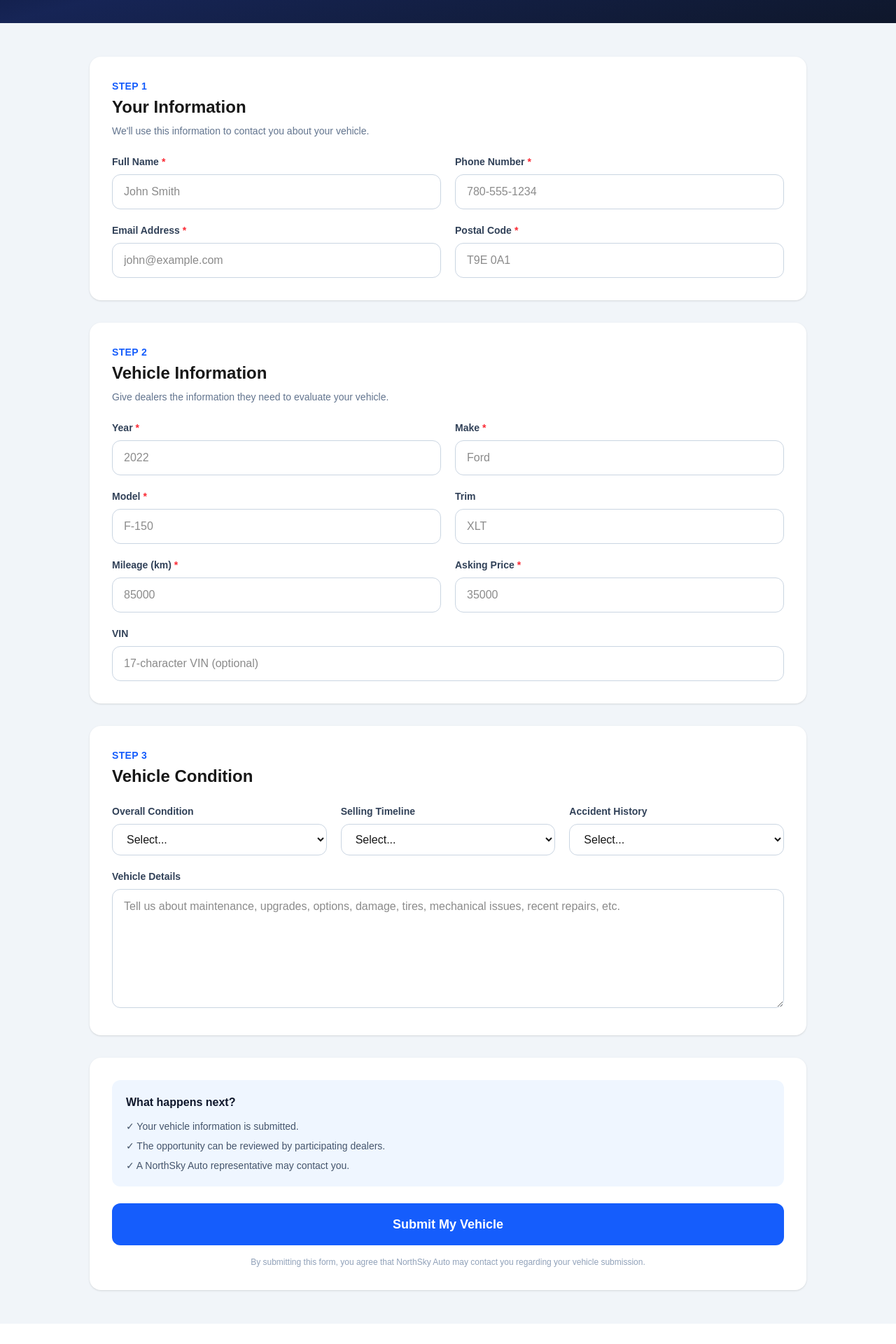
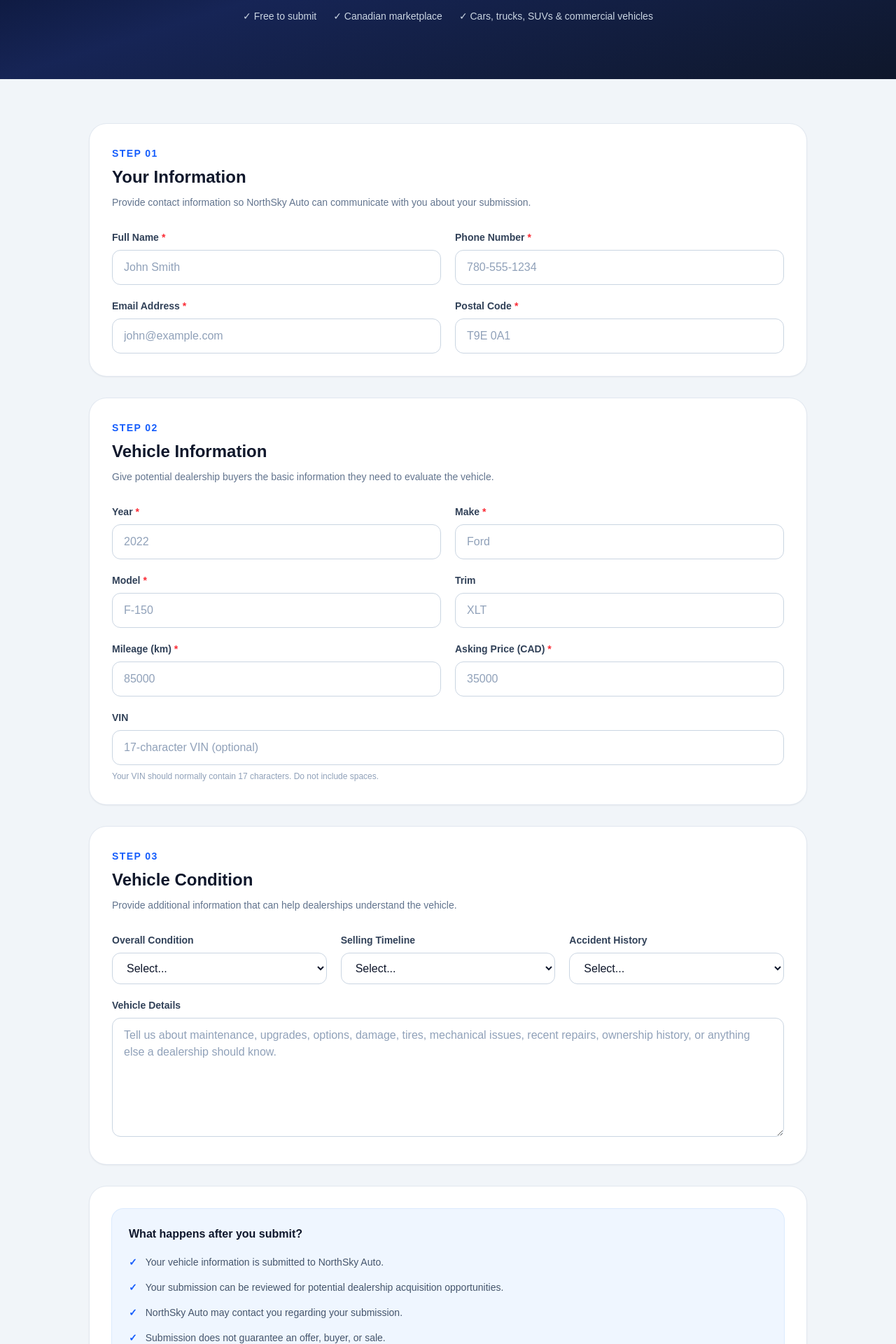
Before and after one commit to Goldylox752/NorthSky-Auto, a Next.js app: page /sell in a window 1280 px wide. Shown: the part 360-2280 px from the top of the page at 70% size. Before the commit the page ends 2251 px from the top, so only its background shows below. Built offline with nearby package versions, Linux system fonts and the light colour scheme.

Commit message:
Update page.jsx

```diff
--- a/app/sell/page.jsx
+++ b/app/sell/page.jsx
@@ -1,4 +1,5 @@
 "use client";
+import Link from "next/link";
 import { useState } from "react";
 const initialForm = {
   name: "",
@@ -17,15 +18,24 @@ const initialForm = {
   description: "",
   asking_price: "",
 };
+export const metadata = {
+  title: "Sell Your Vehicle | NorthSky Auto",
+  description:
+    "Submit your car, truck, SUV, van, or commercial vehicle to NorthSky Auto and create a potential vehicle acquisition opportunity for Canadian dealerships.",
+};
 export default function SellPage() {
   const [form, setForm] = useState(initialForm);
   const [loading, setLoading] = useState(false);
   const [message, setMessage] = useState("");
   const [success, setSuccess] = useState(false);
   function handleChange(e) {
+    const { name, value } = e.target;
     setForm((current) => ({
       ...current,
-      [e.target.name]: e.target.value,
+      [name]:
+        name === "vin"
+          ? value.toUpperCase().replace(/\s/g, "")
+          : value,
     }));
   }
   async function handleSubmit(e) {
@@ -41,62 +51,66 @@ export default function SellPage() {
         },
         body: JSON.stringify(form),
       });
-      const data = await response.json();
+      let data = {};
+      try {
+        data = await response.json();
+      } catch {
+        data = {};
+      }
       if (!response.ok || !data.success) {
-        throw new Error(data.error || "Unable to submit vehicle.");
+        throw new Error(
+          data?.error || "Unable to submit your vehicle. Please try again."
+        );
       }
       setSuccess(true);
       setMessage(
-        "Your vehicle has been submitted successfully. Our dealer network can now review your vehicle."
+        "Your vehicle has been submitted successfully. NorthSky Auto can now review your submission and determine whether it is a fit for available dealership opportunities."
       );
       setForm(initialForm);
     } catch (error) {
+      console.error("Vehicle submission error:", error);
       setSuccess(false);
       setMessage(
-        error.message ||
-          "Something went wrong. Please try again."
+        error?.message ||
+          "Something went wrong while submitting your vehicle. Please try again."
       );
     } finally {
       setLoading(false);
     }
   }
   return (
-    <main className="min-h-screen bg-slate-100">
-      {/* Header */}
+    <main className="min-h-screen bg-slate-100 text-slate-900">
+      {/* HERO */}
       <section className="bg-gradient-to-br from-slate-950 via-blue-950 to-slate-900 text-white">
-        <div className="mx-auto max-w-5xl px-6 py-16 text-center">
-          <span className="inline-flex rounded-full bg-blue-600/20 px-4 py-2 text-sm font-semibold text-blue-300 ring-1 ring-blue-500/30">
-            Free Vehicle Submission
+        <div className="mx-auto max-w-5xl px-6 py-16 text-center md:py-20">
+          <span className="inline-flex rounded-full bg-blue-600/20 px-4 py-2 text-sm font-bold text-blue-300 ring-1 ring-blue-500/30">
+            FREE VEHICLE SUBMISSION
           </span>
-          <h1 className="mt-6 text-4xl font-extrabold md:text-5xl">
-            Sell Your Vehicle to Canadian Dealers
+          <h1 className="mt-6 text-4xl font-black tracking-tight md:text-5xl">
+            Submit Your Vehicle to NorthSky Auto
           </h1>
           <p className="mx-auto mt-5 max-w-2xl text-lg leading-8 text-slate-300">
-            Tell us about your vehicle and create an acquisition opportunity
-            for dealerships in the NorthSky Auto network.
+            Tell us about your vehicle and create a potential acquisition
+            opportunity for participating dealerships across Canada.
           </p>
+          <div className="mt-7 flex flex-wrap justify-center gap-x-6 gap-y-3 text-sm text-slate-300">
+            <span>✓ Free to submit</span>
+            <span>✓ Canadian marketplace</span>
+            <span>✓ Cars, trucks, SUVs & commercial vehicles</span>
+          </div>
         </div>
       </section>
-      {/* Form */}
-      <section className="px-6 py-12">
+      {/* FORM */}
+      <section className="px-6 py-12 md:py-16">
         <div className="mx-auto max-w-5xl">
-          <form
-            onSubmit={handleSubmit}
-            className="space-y-8"
-          >
-            {/* Seller Information */}
-            <div className="rounded-2xl bg-white p-6 shadow-sm md:p-8">
-              <div className="mb-6">
-                <p className="text-sm font-semibold uppercase tracking-wide text-blue-600">
-                  Step 1
-                </p>
-                <h2 className="mt-1 text-2xl font-bold">
-                  Your Information
-                </h2>
-                <p className="mt-2 text-sm text-slate-500">
-                  We'll use this information to contact you about your vehicle.
-                </p>
-              </div>
+          <form onSubmit={handleSubmit} className="space-y-8">
+            {/* SELLER INFORMATION */}
+            <div className="rounded-3xl bg-white p-6 shadow-sm ring-1 ring-slate-200 md:p-8">
+              <SectionHeading
+                step="01"
+                title="Your Information"
+                description="Provide contact information so NorthSky Auto can communicate with you about your submission."
+              />
               <div className="grid gap-5 md:grid-cols-2">
                 <Field
                   label="Full Name"
@@ -109,6 +123,7 @@ export default function SellPage() {
                 <Field
                   label="Phone Number"
                   name="phone"
+                  type="tel"
                   value={form.phone}
                   onChange={handleChange}
                   placeholder="780-555-1234"
@@ -133,24 +148,20 @@ export default function SellPage() {
                 />
               </div>
             </div>
-            {/* Vehicle Information */}
-            <div className="rounded-2xl bg-white p-6 shadow-sm md:p-8">
-              <div className="mb-6">
-                <p className="text-sm font-semibold uppercase tracking-wide text-blue-600">
-                  Step 2
-                </p>
-                <h2 className="mt-1 text-2xl font-bold">
-                  Vehicle Information
-                </h2>
-                <p className="mt-2 text-sm text-slate-500">
-                  Give dealers the information they need to evaluate your vehicle.
-                </p>
-              </div>
+            {/* VEHICLE INFORMATION */}
+            <div className="rounded-3xl bg-white p-6 shadow-sm ring-1 ring-slate-200 md:p-8">
+              <SectionHeading
+                step="02"
+                title="Vehicle Information"
+                description="Give potential dealership buyers the basic information they need to evaluate the vehicle."
+              />
               <div className="grid gap-5 md:grid-cols-2">
                 <Field
                   label="Year"
                   name="year"
                   type="number"
+                  min="1900"
+                  max="2035"
                   value={form.year}
                   onChange={handleChange}
                   placeholder="2022"
@@ -183,15 +194,18 @@ export default function SellPage() {
                   label="Mileage (km)"
                   name="mileage"
                   type="number"
+                  min="0"
                   value={form.mileage}
                   onChange={handleChange}
                   placeholder="85000"
                   required
                 />
                 <Field
-                  label="Asking Price"
+                  label="Asking Price (CAD)"
                   name="asking_price"
                   type="number"
+                  min="0"
+                  step="1"
                   value={form.asking_price}
                   onChange={handleChange}
                   placeholder="35000"
@@ -205,19 +219,21 @@ export default function SellPage() {
                   value={form.vin}
                   onChange={handleChange}
                   placeholder="17-character VIN (optional)"
+                  maxLength={17}
                 />
+                <p className="mt-2 text-xs text-slate-400">
+                  Your VIN should normally contain 17 characters. Do not
+                  include spaces.
+                </p>
               </div>
             </div>
-            {/* Condition */}
-            <div className="rounded-2xl bg-white p-6 shadow-sm md:p-8">
-              <div className="mb-6">
-                <p className="text-sm font-semibold uppercase tracking-wide text-blue-600">
-                  Step 3
-                </p>
-                <h2 className="mt-1 text-2xl font-bold">
-                  Vehicle Condition
-                </h2>
-              </div>
+            {/* CONDITION */}
+            <div className="rounded-3xl bg-white p-6 shadow-sm ring-1 ring-slate-200 md:p-8">
+              <SectionHeading
+                step="03"
+                title="Vehicle Condition"
+                description="Provide additional information that can help dealerships understand the vehicle."
+              />
               <div className="grid gap-5 md:grid-cols-3">
                 <SelectField
                   label="Overall Condition"
@@ -257,54 +273,88 @@ export default function SellPage() {
                 />
               </div>
               <div className="mt-5">
-                <label className="mb-2 block text-sm font-semibold text-slate-700">
+                <label
+                  htmlFor="description"
+                  className="mb-2 block text-sm font-bold text-slate-700"
+                >
                   Vehicle Details
                 </label>
                 <textarea
+                  id="description"
                   name="description"
                   value={form.description}
                   onChange={handleChange}
                   rows={6}
-                  placeholder="Tell us about maintenance, upgrades, options, damage, tires, mechanical issues, recent repairs, etc."
-                  className="w-full rounded-xl border border-slate-300 px-4 py-3 outline-none transition focus:border-blue-600 focus:ring-2 focus:ring-blue-100"
+                  placeholder="Tell us about maintenance, upgrades, options, damage, tires, mechanical issues, recent repairs, ownership history, or anything else a dealership should know."
+                  className="w-full rounded-xl border border-slate-300 px-4 py-3 outline-none transition placeholder:text-slate-400 focus:border-blue-600 focus:ring-2 focus:ring-blue-100"
                 />
               </div>
             </div>
-            {/* Submit */}
-            <div className="rounded-2xl bg-white p-6 shadow-sm md:p-8">
-              <div className="rounded-xl bg-blue-50 p-5">
-                <h3 className="font-bold text-slate-900">
-                  What happens next?
+            {/* SUBMISSION */}
+            <div className="rounded-3xl bg-white p-6 shadow-sm ring-1 ring-slate-200 md:p-8">
+              <div className="rounded-2xl bg-blue-50 p-6 ring-1 ring-blue-100">
+                <h3 className="font-black text-slate-900">
+                  What happens after you submit?
                 </h3>
-                <ul className="mt-3 space-y-2 text-sm text-slate-600">
-                  <li>✓ Your vehicle information is submitted.</li>
-                  <li>✓ The opportunity can be reviewed by participating dealers.</li>
-                  <li>✓ A NorthSky Auto representative may contact you.</li>
+                <ul className="mt-4 space-y-3 text-sm leading-6 text-slate-600">
+                  <li className="flex gap-3">
+                    <span className="font-black text-blue-600">✓</span>
+                    <span>
+                      Your vehicle information is submitted to NorthSky Auto.
+                    </span>
+                  </li>
+                  <li className="flex gap-3">
+                    <span className="font-black text-blue-600">✓</span>
+                    <span>
+                      Your submission can be reviewed for potential dealership
+                      acquisition opportunities.
+                    </span>
+                  </li>
+                  <li className="flex gap-3">
+                    <span className="font-black text-blue-600">✓</span>
+                    <span>
+                      NorthSky Auto may contact you regarding your submission.
+                    </span>
+                  </li>
+                  <li className="flex gap-3">
+                    <span className="font-black text-blue-600">✓</span>
+                    <span>
+                      Submission does not guarantee an offer, buyer, or sale.
+                    </span>
+                  </li>
                 </ul>
               </div>
               <button
                 type="submit"
                 disabled={loading}
-                className="mt-6 w-full rounded-xl bg-blue-600 py-4 text-lg font-bold text-white transition hover:bg-blue-700 disabled:cursor-not-allowed disabled:opacity-50"
+                className="mt-6 w-full rounded-xl bg-blue-600 py-4 text-lg font-black text-white shadow-sm transition hover:bg-blue-700 disabled:cursor-not-allowed disabled:opacity-50"
               >
                 {loading
                   ? "Submitting Vehicle..."
-                  : "Submit My Vehicle"}
+                  : "Submit My Vehicle →"}
               </button>
               {message && (
                 <div
-                  className={`mt-5 rounded-xl p-4 text-center text-sm font-semibold ${
+                  role="status"
+                  className={`mt-5 rounded-xl p-4 text-center text-sm font-bold ${
                     success
-                      ? "bg-green-50 text-green-700"
-                      : "bg-red-50 text-red-700"
+                      ? "bg-green-50 text-green-700 ring-1 ring-green-200"
+                      : "bg-red-50 text-red-700 ring-1 ring-red-200"
                   }`}
                 >
                   {message}
                 </div>
               )}
-              <p className="mt-4 text-center text-xs text-slate-400">
+              <p className="mt-5 text-center text-xs leading-5 text-slate-400">
                 By submitting this form, you agree that NorthSky Auto may
-                contact you regarding your vehicle submission.
+                contact you regarding your vehicle submission. Review our{" "}
+                <Link
+                  href="/privacy"
+                  className="font-semibold text-blue-600 hover:underline"
+                >
+                  Privacy Policy
+                </Link>
+                .
               </p>
             </div>
           </form>
@@ -313,7 +363,23 @@ export default function SellPage() {
     </main>
   );
 }
-/* Input Component */
+/* SECTION HEADING */
+function SectionHeading({ step, title, description }) {
+  return (
+    <div className="mb-7">
+      <p className="text-sm font-black uppercase tracking-widest text-blue-600">
+        Step {step}
+      </p>
+      <h2 className="mt-2 text-2xl font-black text-slate-900">
+        {title}
+      </h2>
+      <p className="mt-2 max-w-2xl text-sm leading-6 text-slate-500">
+        {description}
+      </p>
+    </div>
+  );
+}
+/* INPUT */
 function Field({
   label,
   name,
@@ -322,28 +388,49 @@ function Field({
   onChange,
   placeholder,
   required = false,
+  min,
+  max,
+  step,
+  maxLength,
 }) {
   return (
     <div>
-      <label className="mb-2 block text-sm font-semibold text-slate-700">
+      <label
+        htmlFor={name}
+        className="mb-2 block text-sm font-bold text-slate-700"
+      >
         {label}
         {required && (
           <span className="ml-1 text-red-500">*</span>
         )}
       </label>
       <input
+        id={name}
         name={name}
         type={type}
         value={value}
         onChange={onChange}
         placeholder={placeholder}
         required={required}
-        className="w-full rounded-xl border border-slate-300 px-4 py-3 outline-none transition focus:border-blue-600 focus:ring-2 focus:ring-blue-100"
+        min={min}
+        max={max}
+        step={step}
+        maxLength={maxLength}
+        autoComplete={
+          name === "email"
+            ? "email"
+            : name === "phone"
+            ? "tel"
+            : name === "name"
+            ? "name"
+            : "off"
+        }
+        className="w-full rounded-xl border border-slate-300 bg-white px-4 py-3 outline-none transition placeholder:text-slate-400 focus:border-blue-600 focus:ring-2 focus:ring-blue-100"
       />
     </div>
   );
 }
-/* Select Component */
+/* SELECT */
 function SelectField({
   label,
   name,
@@ -353,18 +440,20 @@ function SelectField({
 }) {
   return (
     <div>
-      <label className="mb-2 block text-sm font-semibold text-slate-700">
+      <label
+        htmlFor={name}
+        className="mb-2 block text-sm font-bold text-slate-700"
+      >
         {label}
       </label>
       <select
+        id={name}
         name={name}
         value={value}
         onChange={onChange}
         className="w-full rounded-xl border border-slate-300 bg-white px-4 py-3 outline-none transition focus:border-blue-600 focus:ring-2 focus:ring-blue-100"
       >
-        <option value="">
-          Select...
-        </option>
+        <option value="">Select...</option>
         {options.map((option) => (
           <option key={option} value={option}>
             {option}
```
